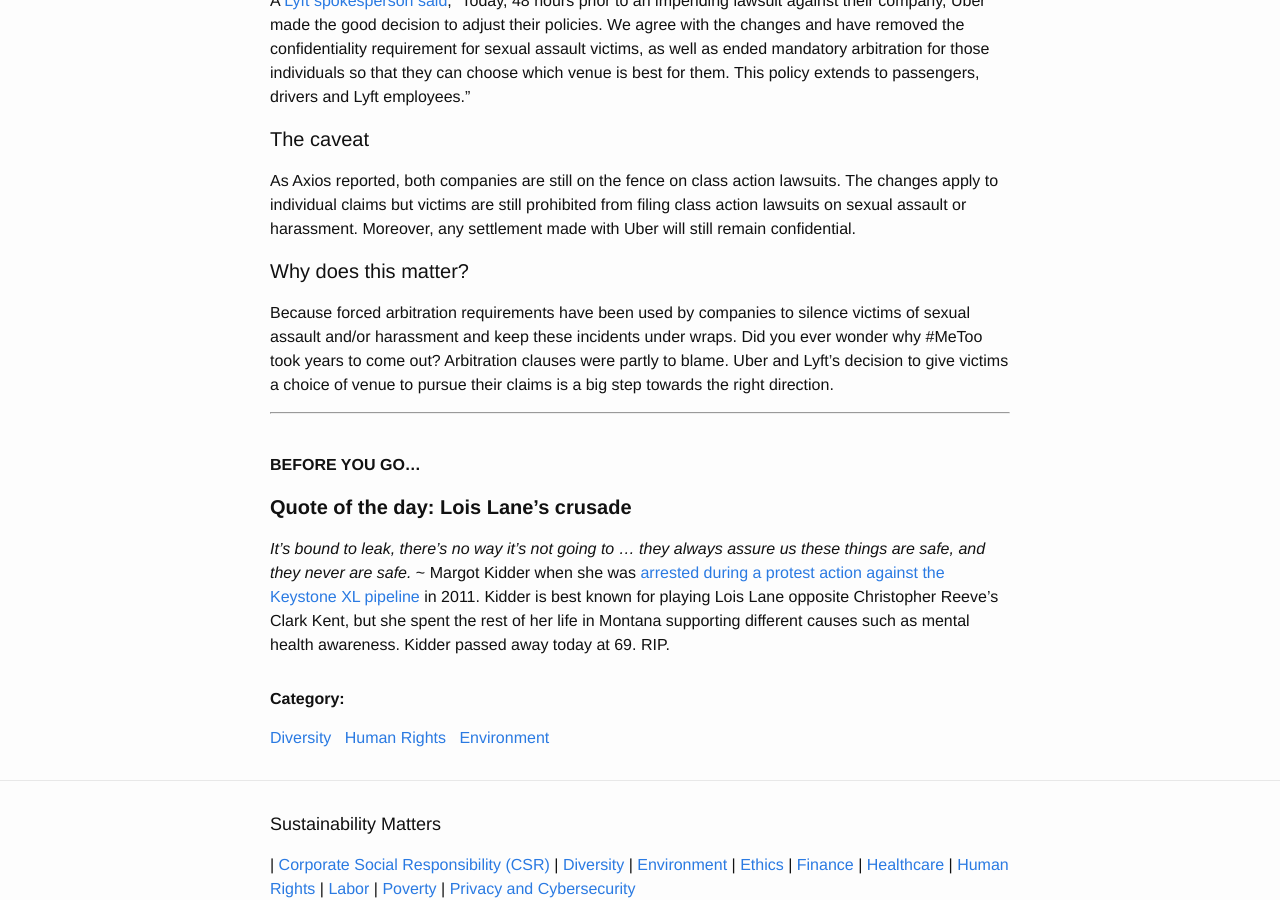
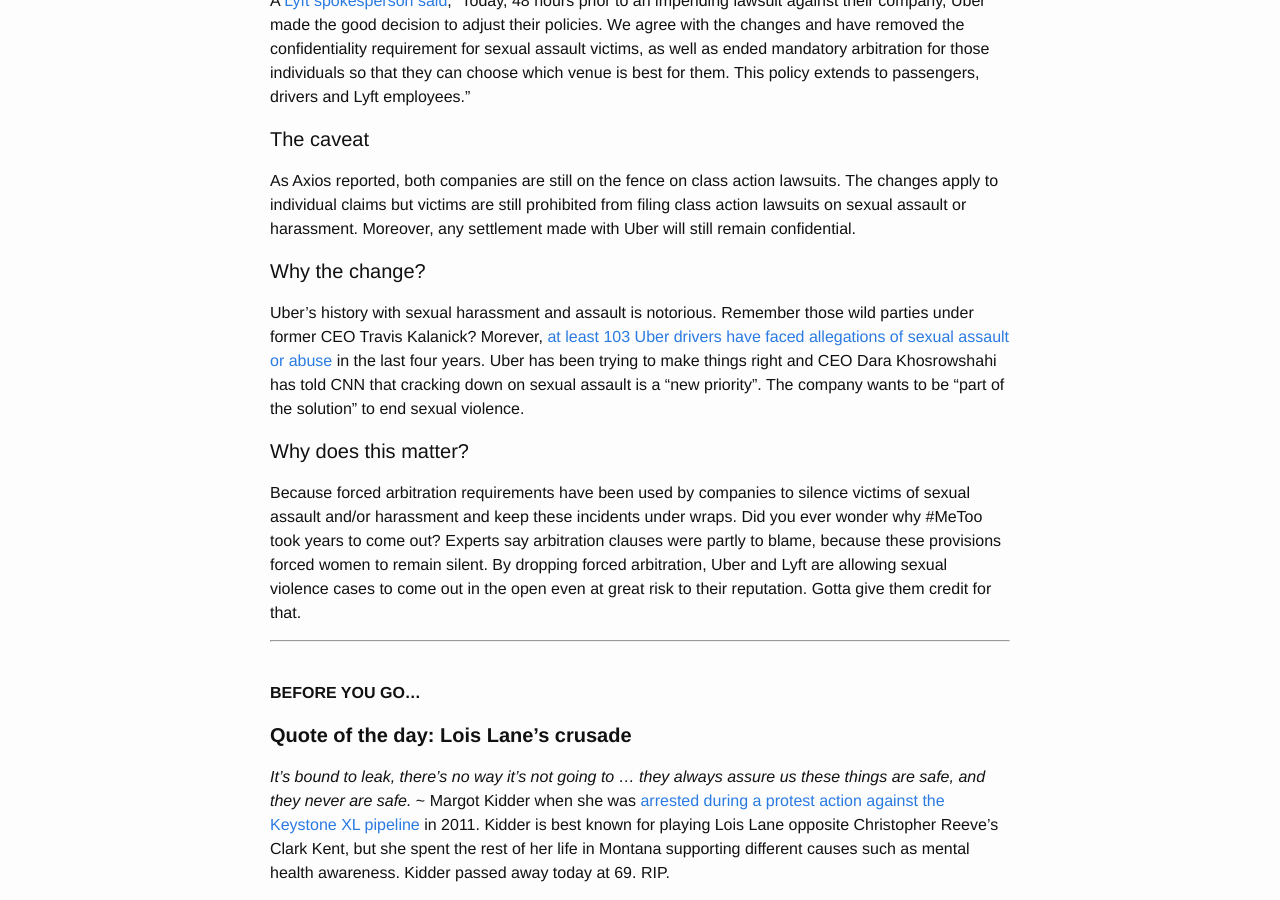
Before and after one commit to Sparkleleuk/Sustainability_Matters, a Jekyll site: the page built from _posts/2018-05-15-arbitration.markdown, in a window 1280 px wide and 900 px high, scrolled down 639 px. Built offline with Jekyll 4.4.1, drawn with Linux system fonts in a browser that asks for light colours.

Commit message:
fix post

```diff
--- a/_posts/2018-05-15-arbitration.markdown
+++ b/_posts/2018-05-15-arbitration.markdown
@@ -21,9 +21,13 @@ A <a href="https://www.axios.com/lyft-uber-mandatory-arbitration-sexual-assault-
 
 As Axios reported, both companies are still on the fence on class action lawsuits. The changes apply to individual claims but victims are still prohibited from filing class action lawsuits on sexual assault or harassment. Moreover, any settlement made with Uber will still remain confidential.
 
+#### Why the change?
+
+Uber's history with sexual harassment and assault is notorious. Remember those wild parties under former CEO Travis Kalanick? Morever, <a href="http://money.cnn.com/2018/04/30/technology/uber-driver-sexual-assault/index.html" target="_blank"> at least 103 Uber drivers have faced allegations of sexual assault or abuse</a> in the last four years. Uber has been trying to make things right and CEO Dara Khosrowshahi has told CNN that cracking down on sexual assault is a "new priority". The company wants to be "part of the solution" to end sexual violence.
+
 #### Why does this matter?
 
-Because forced arbitration requirements have been used by companies to silence victims of sexual assault and/or harassment and keep these incidents under wraps. Did you ever wonder why #MeToo took years to come out? Arbitration clauses were partly to blame. Uber and Lyft's decision to give victims a choice of venue to pursue their claims is a big step towards the right direction.
+Because forced arbitration requirements have been used by companies to silence victims of sexual assault and/or harassment and keep these incidents under wraps. Did you ever wonder why #MeToo took years to come out? Experts say arbitration clauses were partly to blame, because these provisions forced women to remain silent. By dropping forced arbitration, Uber and Lyft are allowing sexual violence cases to come out in the open even at great risk to their reputation. Gotta give them credit for that.
 
 * * *
 <br />
```
